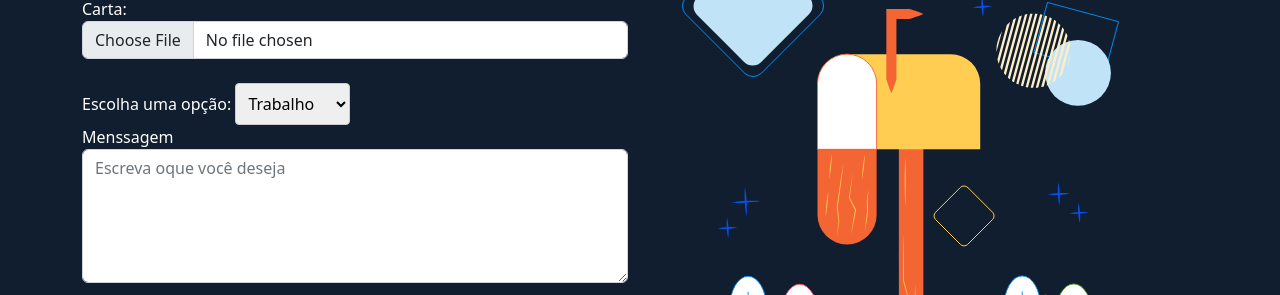
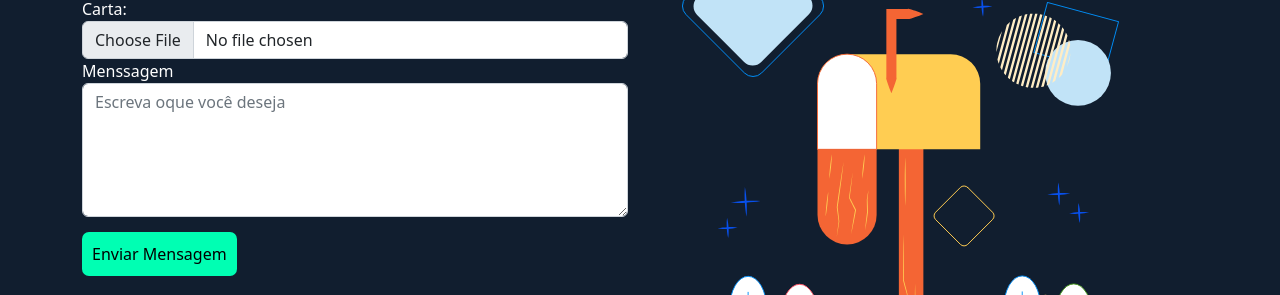
Before and after one commit to Galleazzo/Portfolio---Paulo-Galleazzo-1, a plain HTML site: page index.html in a window 1280 px wide. Shown: the part 3514-3809 px from the top of the page. Drawn offline with nearby package versions, Linux system fonts and the light colour scheme.

Commit message:
remocao select

```diff
--- a/index.html
+++ b/index.html
@@ -281,19 +281,7 @@
                     <div class="row">
                         <div class="form-group col-md-12 col-sm-12 col-lg-12">
                             <label for="email">Carta:</label>
-                            <input type="file" name="File" accept="image/*,.pdf" required class="form-control required email"
-                                placeholder="Coloque o seu Email">
-                        </div>
-                    </div>
-                    <br>
-                    <div class="row">
-                        <div class="form-group col-md-12 col-sm-12 col-lg-12">
-                            <label for="opcoes">Escolha uma opção:</label>
-                            <select id="opcoes" name="opcao">
-                                <option value="trabalho">Trabalho</option>
-                                <option value="projeto">Projeto</option>
-                                <option value="batepapo">Bate Papo</option>
-                            </select>
+                            <input type="file" name="File" accept="image/*,.pdf" required class="form-control required email" placeholder="Coloque o seu Email">
                         </div>
 
                     </div>
--- a/style.css
+++ b/style.css
@@ -238,21 +238,3 @@ footer{
     justify-content: center;
 
 }
-
-select {
-    padding: 8px;
-    font-size: 16px;
-    border: 1px solid #ccc;
-    border-radius: 4px;
-}
-
-/* Estilo para as opções do select */
-option {
-    font-size: 16px;
-}
-
-/* Estilo para a opção selecionada */
-option:checked {
-    background-color: #007bff;
-    color: #fff;
-}
```
